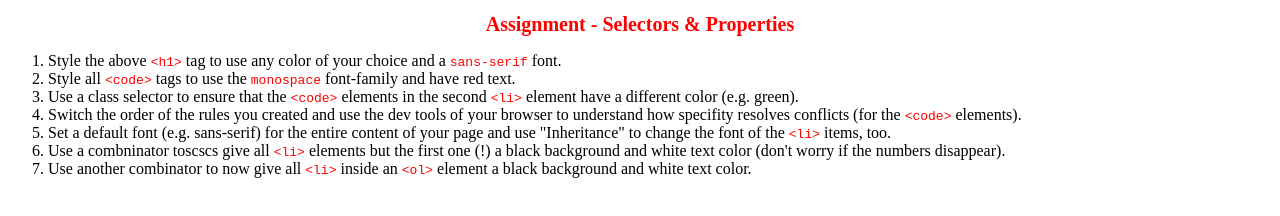
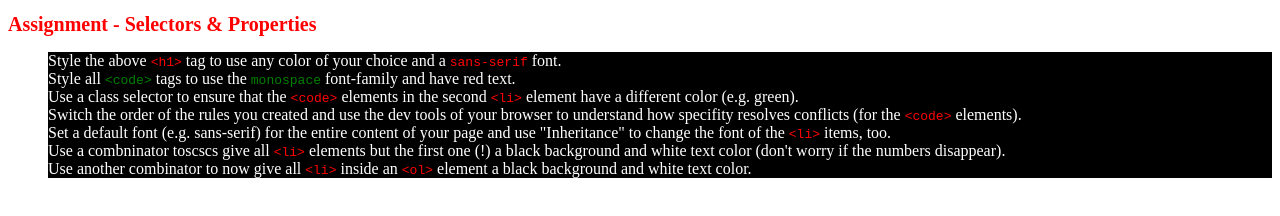
Before and after one commit to Seif-Mamdouh/CSSGrind, a plain HTML site: page assestment1/index.html in a window 1280 px wide. Drawn offline with Linux system fonts and the light colour scheme.

Commit message:
first challenge done

```diff
--- a/assestment1/main.css
+++ b/assestment1/main.css
@@ -5,7 +5,11 @@ choice and a sans-serif font. */
     font-size: 20px;
     font-weight: bold;
     color: red;
-    text-align: center;
+    /* text-align: center; */
+}
+
+li {
+  font-family: serif;
 }
 
 
@@ -21,3 +25,37 @@ choice and a sans-serif font. */
 /* 3. Use a class selector to ensure that the <code> elements
 in the second
 <li> element have a different color (e.g. green). */
+
+
+li:nth-child(2) code {
+  color: green;
+}
+
+
+/* 4. Switch the order of the rules you created and
+use the dev tools of your browser to understand how specifity
+resolves conflicts (for the <code> elements). */
+
+/* 5. Set a default font (e.g. sans-serif) for the entire content of your page and
+ use "Inheritance" to change the font of the <li> items, too. */
+
+
+ /* 6. Use a combinator to give all <li> elements
+ but the first one (!) a black background and
+ white text color (don't worry if the numbers disappear). */
+
+ li:not(:first-child) {
+  background-color: black;
+  color: white;
+}
+
+
+
+/* 7. Use another combinator to now give all <li>
+inside an <ol> element a black background and white text color. */
+
+
+ol > li {
+    background-color: #000;
+    color: #fff;
+}
```
